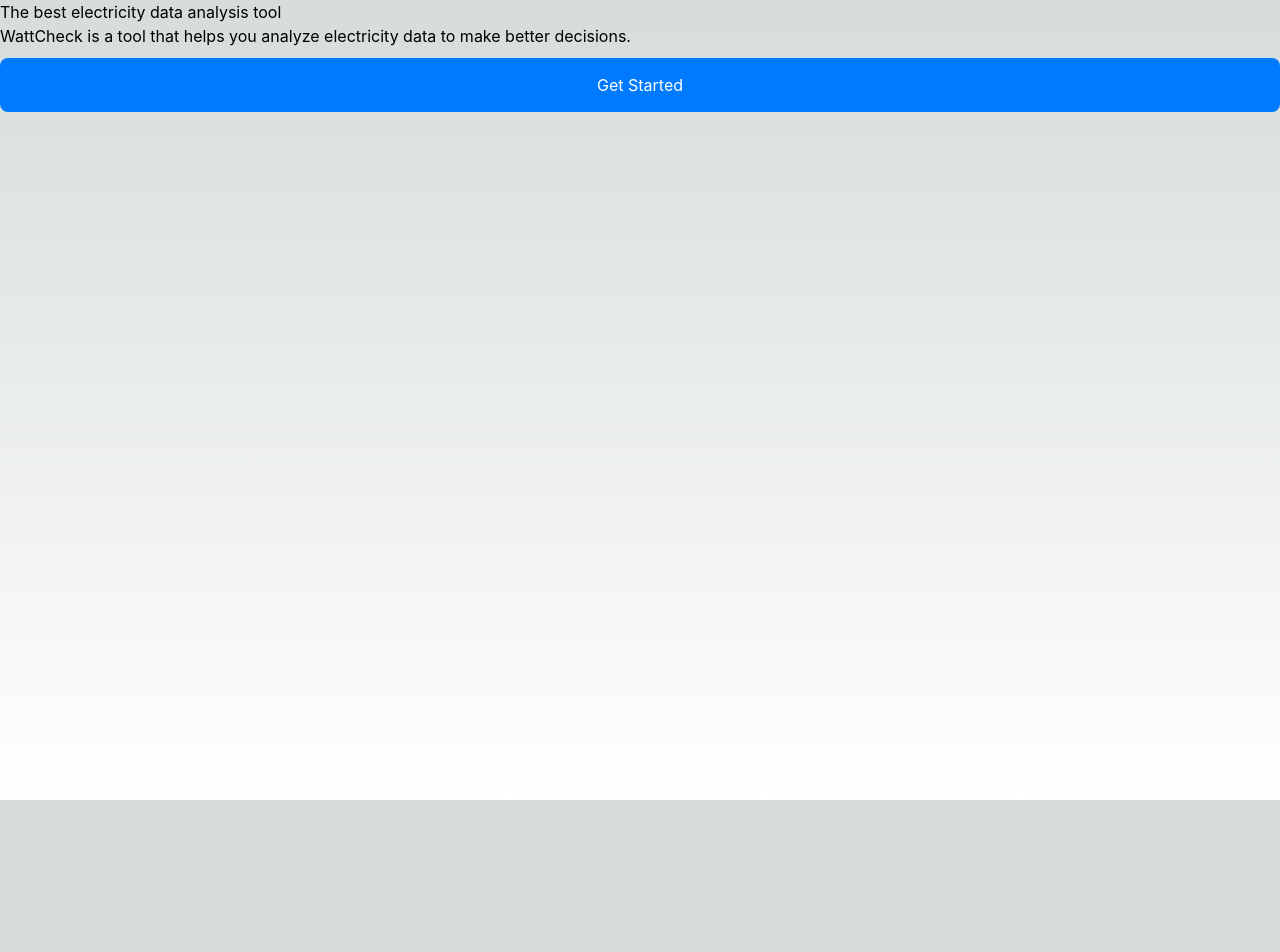
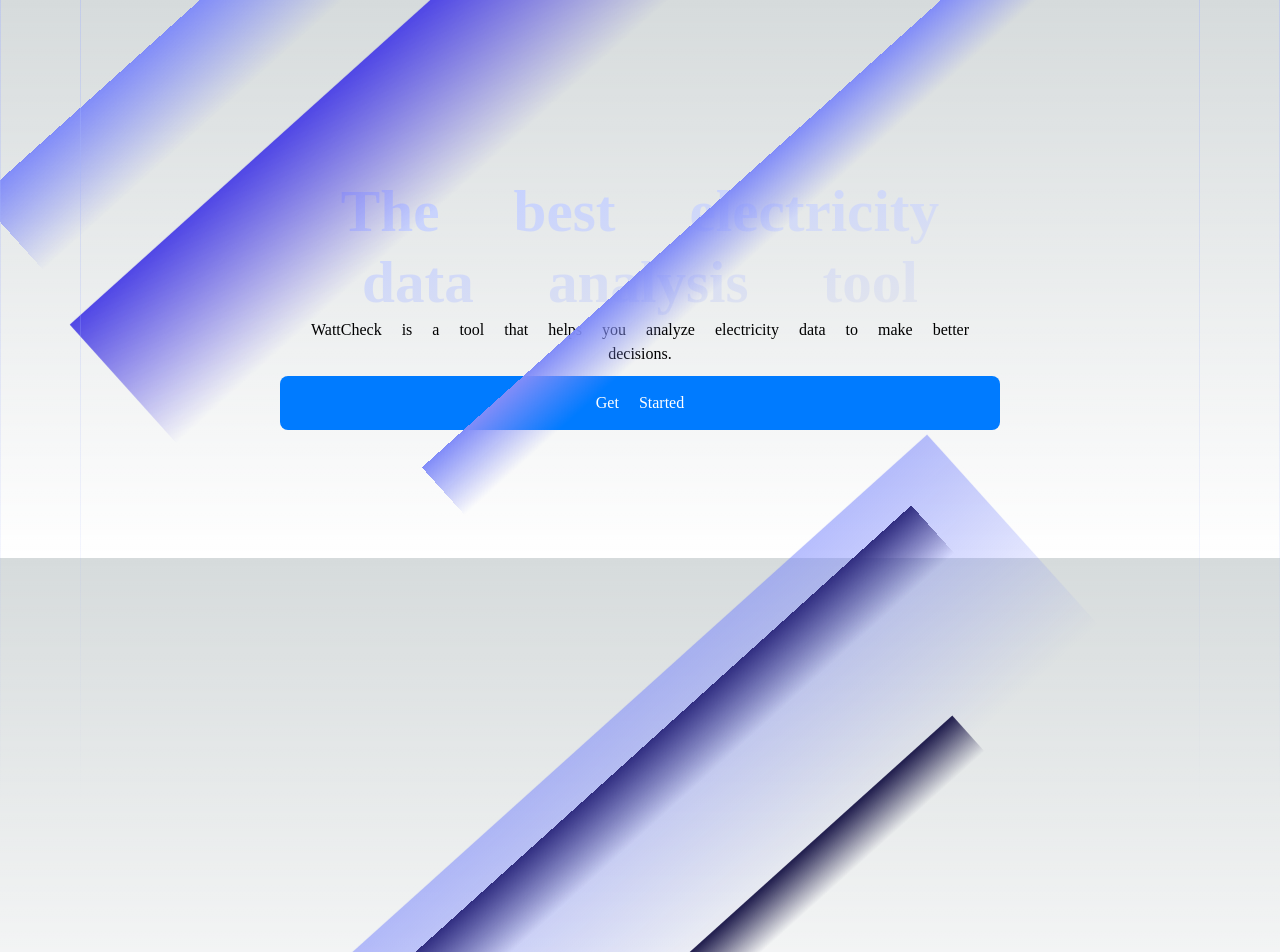
Before and after one commit to WizzzStark/WattCheck-Dasboard, a React (Vite) app: page / in a window 1280 px wide. Shown: the top 952 px of the page. Before the commit the page ends 800 px from the top, so only its background shows below. Built offline with nearby package versions, Linux system fonts and the light colour scheme.

Commit message:
Improved dashboard optimization

```diff
--- a/src/index.css
+++ b/src/index.css
@@ -42,195 +42,12 @@
 }
 
 
-/* CSS */
-.button-28 {
-  appearance: none;
-  background-color: transparent;
-  border: 2px solid #1A1A1A;
-  border-radius: 15px;
-  box-sizing: border-box;
-  color: #3B3B3B;
-  cursor: pointer;
-  display: inline-block;
-  font-family: Roobert,-apple-system,BlinkMacSystemFont,"Segoe UI",Helvetica,Arial,sans-serif,"Apple Color Emoji","Segoe UI Emoji","Segoe UI Symbol";
-  font-size: 16px;
-  font-weight: 600;
-  line-height: normal;
-  margin: 0;
-  min-height: 60px;
-  min-width: 0;
-  outline: none;
-  padding: 16px 24px;
-  text-align: center;
-  text-decoration: none;
-  transition: all 300ms cubic-bezier(.23, 1, 0.32, 1);
-  user-select: none;
-  -webkit-user-select: none;
-  touch-action: manipulation;
-  width: 100%;
-  will-change: transform;
-}
-
-.button-28:disabled {
-  pointer-events: none;
-}
-
-.button-28:hover {
-  color: #fff;
-  background-color: #1A1A1A;
-  box-shadow: rgba(0, 0, 0, 0.25) 0 8px 15px;
-  transform: translateY(-2px);
-
-
-
-}
-
-.button-28:active {
-  box-shadow: none;
-  transform: translateY(0);
-}
-
-body {
-    font-family: Inter, sans-serif;
-    min-width: 320px;
-    min-height: 100vh;
-}
-
-.fullHeight {
-    height: 100vh;
-}
-
-@keyframes jumbo {
-    from {
-        background-position: 50% 50%, 50% 50%;
-    }
-    to {
-        background-position: 350% 50%, 350% 50%;
-    }
-}
-
-.jumbo {
-    --stripes: repeating-linear-gradient(
-        100deg,
-        #fff 0%,
-        #fff 7%,
-        transparent 10%,
-        transparent 12%,
-        #fff 16%
-    );
-    --stripesDark: repeating-linear-gradient(
-        100deg,
-        #000 0%,
-        #000 7%,
-        transparent 10%,
-        transparent 12%,
-        #000 16%
-    );
-    --rainbow: repeating-linear-gradient(
-        100deg,
-        #60a5fa 10%,
-        #e879f9 15%,
-        #60a5fa 20%,
-        #5eead4 25%,
-        #60a5fa 30%
-    );
-    background-image: var(--stripes), var(--rainbow);
-    background-size: 300%, 200%;
-    background-position: 50% 50%, 50% 50%;
-
-    filter: blur(10px) invert(100%);
-
-    mask-image: radial-gradient(ellipse at 100% 0%, black 40%, transparent 70%);
-
-    pointer-events: none;
-}
-
-.jumbo::after {
-    content: "";
-    position: absolute;
-    inset: 0;
-    background-image: var(--stripes), var(--rainbow);
-    background-size: 200%, 100%;
-    animation: jumbo 60s linear infinite;
-    background-attachment: fixed;
-    mix-blend-mode: difference;
-}
-
-.dark .jumbo {
-    background-image: var(--stripesDark), var(--rainbow);
-    filter: blur(10px) opacity(50%) saturate(200%);
-}
-.dark .jumbo::after {
-    background-image: var(--stripesDark), var(--rainbow);
-}
-
-/* SEPARADOR WAVE */
-
-.wave {
-  position: relative;
-  height: 100px;
-  width: 100%;
-  background: #B1E0FC;
-  bottom: 0;
-  margin-bottom: 70px;
-}
-
-.wave::before, .wave::after {
-  content: "";
-  display: block;
-  position: absolute;
-  border-radius: 100% 50%;
-}
-
-.wave::before {
-  width: 55%;
-  height: 109%;
-  background-color: #000000;
-  right: -1.5%;
-  top: 60%;
-}
-.wave::after {
-  width: 55%;
-  height: 100%;
-  background-color: #B1E0FC ;
-  left: -1.5%;
-  top: 40%;
-}
-
-
-.drop-shadow {
-  box-shadow: 0px -8px 20px rgba(0, 0, 0, 0.2);
-
-}
-
-@keyframes exitAnimation {
-  0% {
-    transform: translateY(0);
-  }
-  100% {
-    transform: translateY(-10px);
-  }
-}
-.move-up {
-  transition: transform 0.3s ease;
-}
-
-.move-up:hover {
-  transform: translateY(-10px);
-}
-
-
-
-
-
-
-
 .auth-container {
   display: flex;
   justify-content: center;
   align-items: center;
   height: 100vh;
-  background: #121212; /* Dark background */
+  background: #121212;
 }
 
 .auth-card {
@@ -238,9 +55,9 @@
   border-radius: 16px;
   padding: 40px;
   box-shadow: 0 4px 6px rgba(0, 0, 0, 0.1);
-  backdrop-filter: blur(10px); /* This creates the glass effect */
-  border: 1px solid rgba(255, 255, 255, 0.3); /* Light border for glass effect */
-  color: white; /* Light text for dark theme */
+  backdrop-filter: blur(10px);
+  border: 1px solid rgba(255, 255, 255, 0.3);
+  color: white;
   text-align: center;
   width: 300px;
 }
@@ -295,3 +112,184 @@
   font-family: "Poppins", sans-serif;
 
 }
+
+
+.one {
+  animation: swing 10s ease-in-out infinite;
+  width: 960px;
+  height: 10rem;
+  top: 5rem;
+  position: absolute;
+}
+
+.one::before{
+content: " ";
+rotate: -42deg;
+inset: 0px;
+position: absolute;
+background-image: linear-gradient(to bottom, #4f46e5, rgb(79 70 229 / 0))
+}
+
+.two {
+animation: swing 15s ease-in-out infinite;
+width: 960px;
+height: 6rem;
+top: -3rem;
+left: -7rem;
+position: absolute;
+}
+
+.two::before{
+content: " ";
+rotate: -42deg;
+inset: 0px;
+position: absolute;
+background-image: linear-gradient(to bottom, #818cf8, rgb(129 140 248 / 0))
+}
+
+.three {
+animation: swing 7s -2s ease-in-out infinite;
+width: 960px;
+height: 4rem;
+top: 9rem;
+left: 20rem;
+position: absolute;
+}
+
+.three::before{
+content: " ";
+rotate: -42deg;
+inset: 0px;
+position: absolute;
+background-image: linear-gradient(to bottom, #818cf8, rgb(129 140 248 / 0))
+}
+
+.four {
+animation: swing 10s ease-in-out infinite;
+width: 960px;
+height: 16rem;
+top: 820px;
+left: 11rem;
+position: absolute;
+}
+
+.four::before{
+content: " ";
+rotate: -42deg;
+inset: 0px;
+position: absolute;
+background-image: linear-gradient(to bottom, #717ffd, rgb(129 140 248 / 0));
+opacity: 0.5;
+}
+
+.five {
+animation: swing 15s -2s ease-in-out infinite;
+width: 480px;
+height: 3rem;
+top: 970px;
+left: 550px;
+position: absolute;
+}
+
+.five::before{
+content: " ";
+rotate: -42deg;
+inset: 0px;
+position: absolute;
+background-image: linear-gradient(to bottom, #1e1b4b, rgb(30 25 75 / 0))
+}
+
+.six {
+animation: swing 9s -3s ease-in-out infinite;
+width: 960px;
+height: 4rem;
+top: 820px;
+left: 6rem;
+position: absolute;
+}
+
+.six::before{
+content: " ";
+rotate: -42deg;
+inset: 0px;
+position: absolute;
+background-image: linear-gradient(to bottom, #312e81, rgb(49 46 129 / 0))
+}
+
+.lineLeftOne {
+border-color: aliceblue;
+border-left-width: 1px;
+bottom: 0px;
+top: 0px;
+position: absolute;
+border-image: linear-gradient(to bottom, rgb(165 180 252 / .4), transparent) 1;
+}
+
+.lineLeftTwo {
+border-color: #f0f8ff;
+border-left-width: 1px;
+bottom: 0px;
+top: 0px;
+left: 80px;
+position: absolute;
+border-image: linear-gradient(to bottom, rgb(165 180 252 / .4), transparent) 1;
+}
+
+.lineRightOne {
+border-left-width: 1px;
+bottom: 0px;
+top: 0px;
+right: 0px;
+position: absolute;
+border-image: linear-gradient(to bottom, rgb(165 180 252 / .4), transparent) 1;
+}
+
+.lineRightTwo {
+border-left-width: 1px;
+bottom: 0px;
+top: 0px;
+right: 80px;
+position: absolute;
+border-image: linear-gradient(to bottom, rgb(165 180 252 / .4), transparent) 1;
+}
+
+
+@keyframes swing {
+  0%, 100% {
+      transform: translateY(0px);
+  }
+  50% {
+      transform: translateY(-100px);
+  }
+}
+
+.specialh1 {
+  font-weight: 700;
+  background-image: linear-gradient(170deg, #c7d2fe 20%, #e5e7eb 100%);
+  -webkit-background-clip: text;
+  background-clip: text;
+  color: transparent;
+  -webkit-text-fill-color: transparent;
+  padding-bottom: rem;
+  padding-left: 10px;
+  padding-right: 10px;
+  font-weight: 700;
+  font-size: 3.7rem;
+  line-height: 1.2;
+}
+
+.content-container {
+  padding-bottom: 5rem;
+  padding-top: 11rem;
+  display: flex;
+  justify-content: center;
+  align-items: center;
+  z-index: 30;
+}
+
+.text-container {
+  padding: 0 1.5rem;
+  max-width: 48rem;
+  margin-bottom: 3rem;
+  text-align: center;
+}
```
Also changed, not shown: src/pages/Dashboard.jsx (+37 -34 lines).
